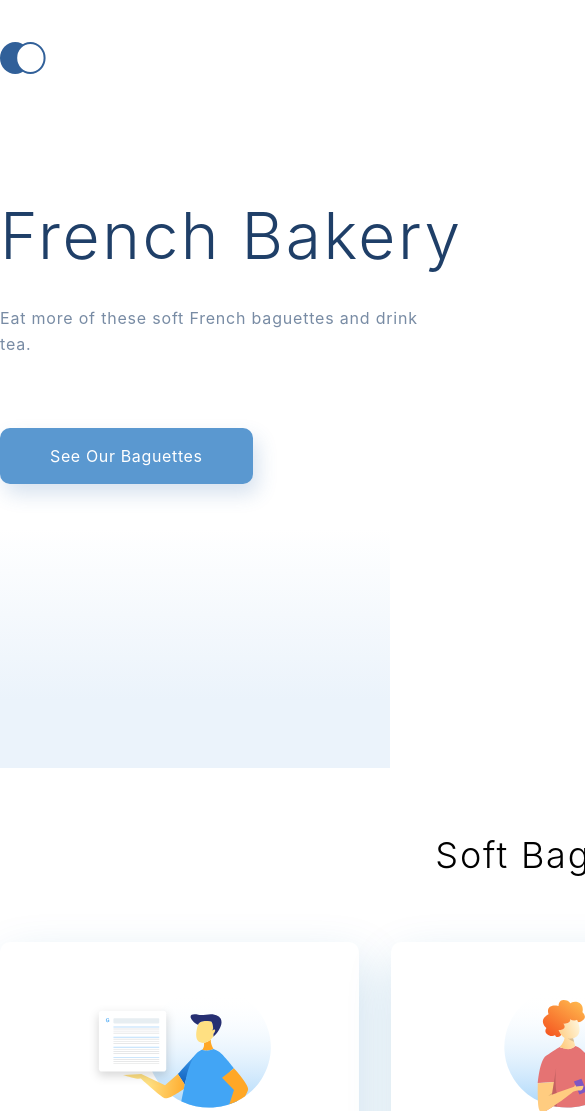
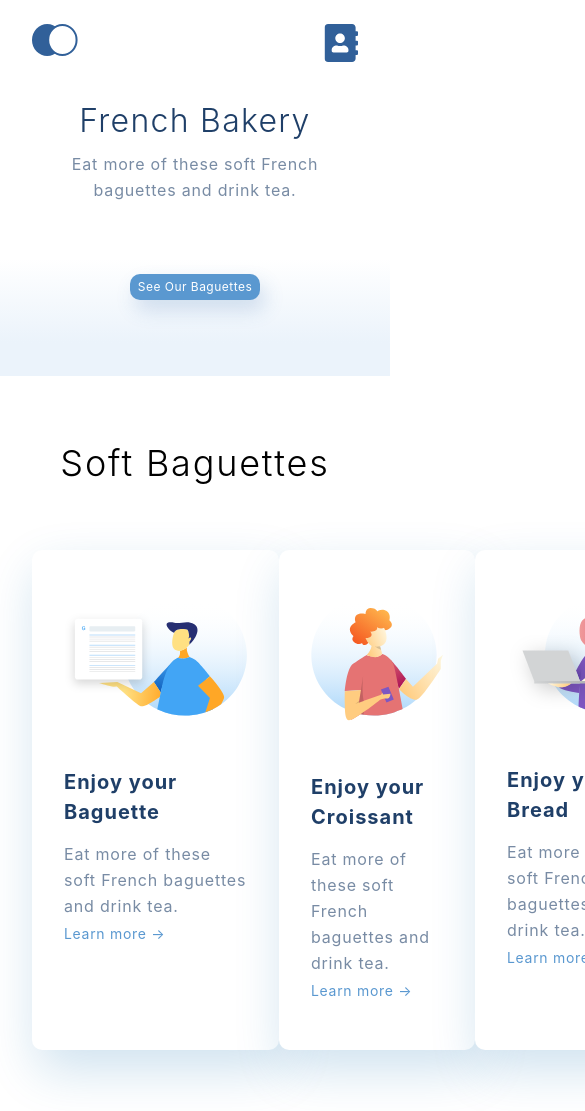
Before and after one commit to ivldmitriy/GB_css_html_repo, a plain HTML site: page test_page/index.html in a window 390 px wide. Shown: the top 1111 px of the page, 585 px wide, since content can reach past the window. Drawn offline with Linux system fonts and the light colour scheme.

Commit message:
Smth strange with top picture

```diff
--- /dev/null
+++ b/7_test_1.css
@@ -0,0 +1,37 @@
+* {
+    margin: 0;
+    padding: 0;
+  }
+
+  .content {
+    display: flex;
+    justify-content: space-around;
+  }
+
+  .product {
+    width: 180px;
+    border: 1px solid #000;
+    padding: 16px;
+    box-sizing: border-box;
+    margin-bottom: 16px;
+  }
+
+  @media (max-width: 500px) {
+    .content {
+      flex-direction: column;
+    }
+  }
+
+  @media (max-width: 319px) {
+    .product {
+      width: 90%;
+      margin: 0 auto;
+    }
+  }
+
+  @media (min-width: 320px) and (max-width: 499px) {
+    .product {
+      width: 100%;
+      display: flex;
+    }
+  }
--- /dev/null
+++ b/7_test_2.css
@@ -0,0 +1,24 @@
+* {
+  margin: 0;
+  padding: 0;
+}
+
+.wrapper {
+  min-height: 100vh;
+  display: flex;
+  flex-direction: column;
+}
+
+.top {
+  flex-grow: 1;
+}
+
+.header {
+  height: 80px;
+  background-color: #ccc;
+}
+
+.footer {
+  height: 80px;
+  background-color: grey;
+}
--- a/test_page/style.css
+++ b/test_page/style.css
@@ -8,7 +8,7 @@ html {
 }
 
 .container {
-   width: 1140px;
+   max-width: 1140px;
    margin: 0 auto;
 }
 
@@ -19,7 +19,7 @@ html {
 }
 
 .top {
-   height: 768px;
+   min-height: 768px;
    background: linear-gradient(0deg, #EBF3FB 8.84%, rgba(152, 195, 232, 0) 31.12%);
 }
 
@@ -29,6 +29,7 @@ html {
    background-image: url(pics/top_back.png);
    background-repeat: no-repeat;
    background-position: right center;
+   background-size: 44%;
 }
 
 .header {
@@ -298,3 +299,53 @@ html {
    color: #FFFFFF;
    text-transform: uppercase;
 }
+
+@media (max-width: 1024px) {
+   .container {
+      padding-left: 32px;
+      padding-right: 32px;
+   }
+
+   .top-info {
+      background-position: right 280px;
+   }
+}
+
+@media (max-width: 667px) {
+   .top {
+      min-height: 376px;
+      padding-bottom: 41px;
+      box-sizing: border-box;
+   }
+
+   .header {
+      padding-top: 24px;
+   }
+
+   .top-info {
+      padding-top: 36px;
+      display: flex;
+      flex-direction: column;
+      align-items: center;
+      background-image: none;
+   }
+
+   .top-heading {
+      width: 100%;
+      font-size: 32px;
+      line-height: 37px;
+      margin-bottom: 12px;
+      text-align: center;
+   }
+
+   .text-header {
+      width: 100%;
+      text-align: center;
+   }
+
+   .top_button {
+      font-size: 12px;
+      line-height: 26px;
+      padding: 0 8px;
+   }
+}
```
Also changed, not shown: 7_test_1.html (added, +14 -0 lines), 7_test_2.html (added, +9 -0 lines).
